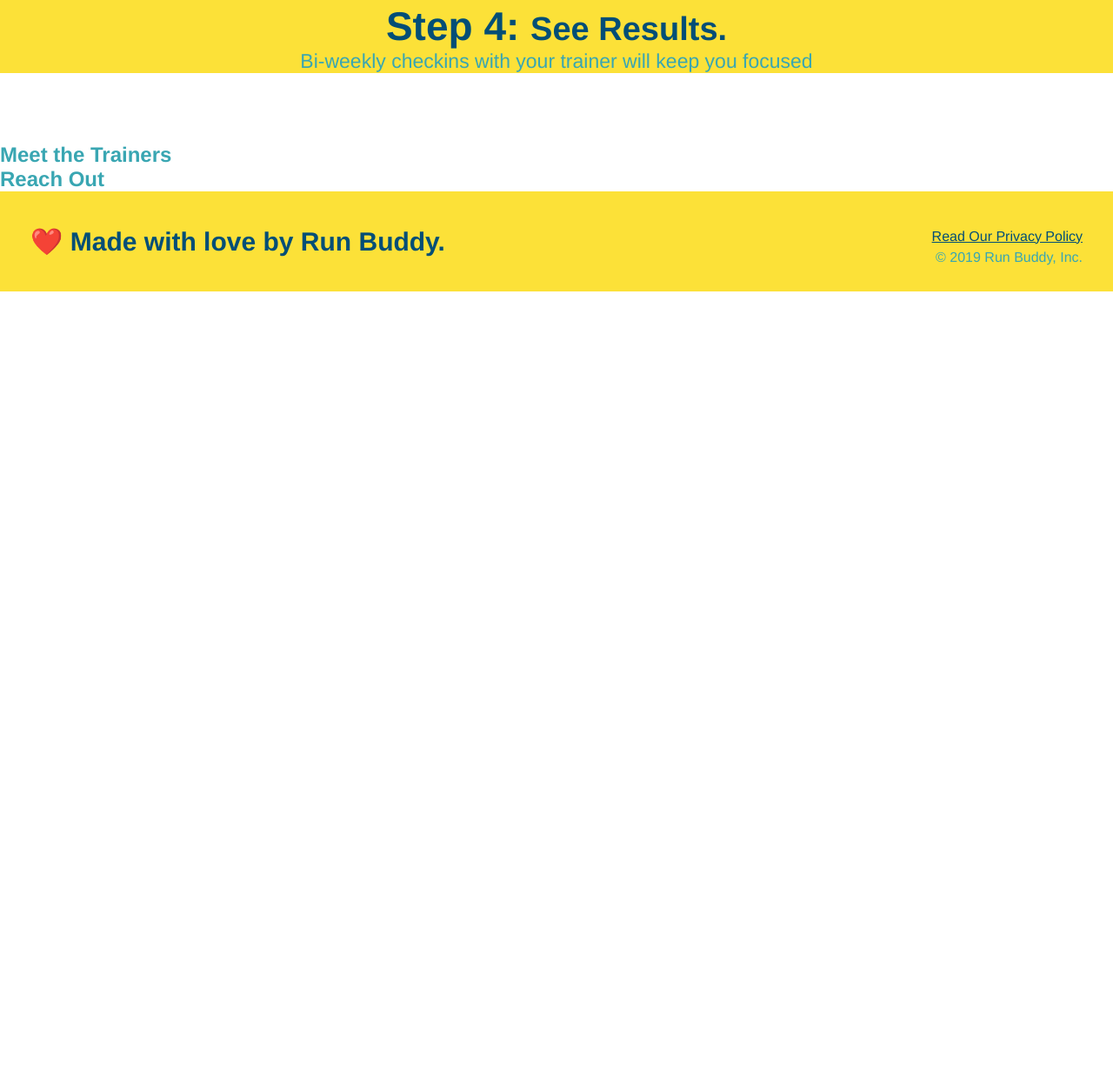
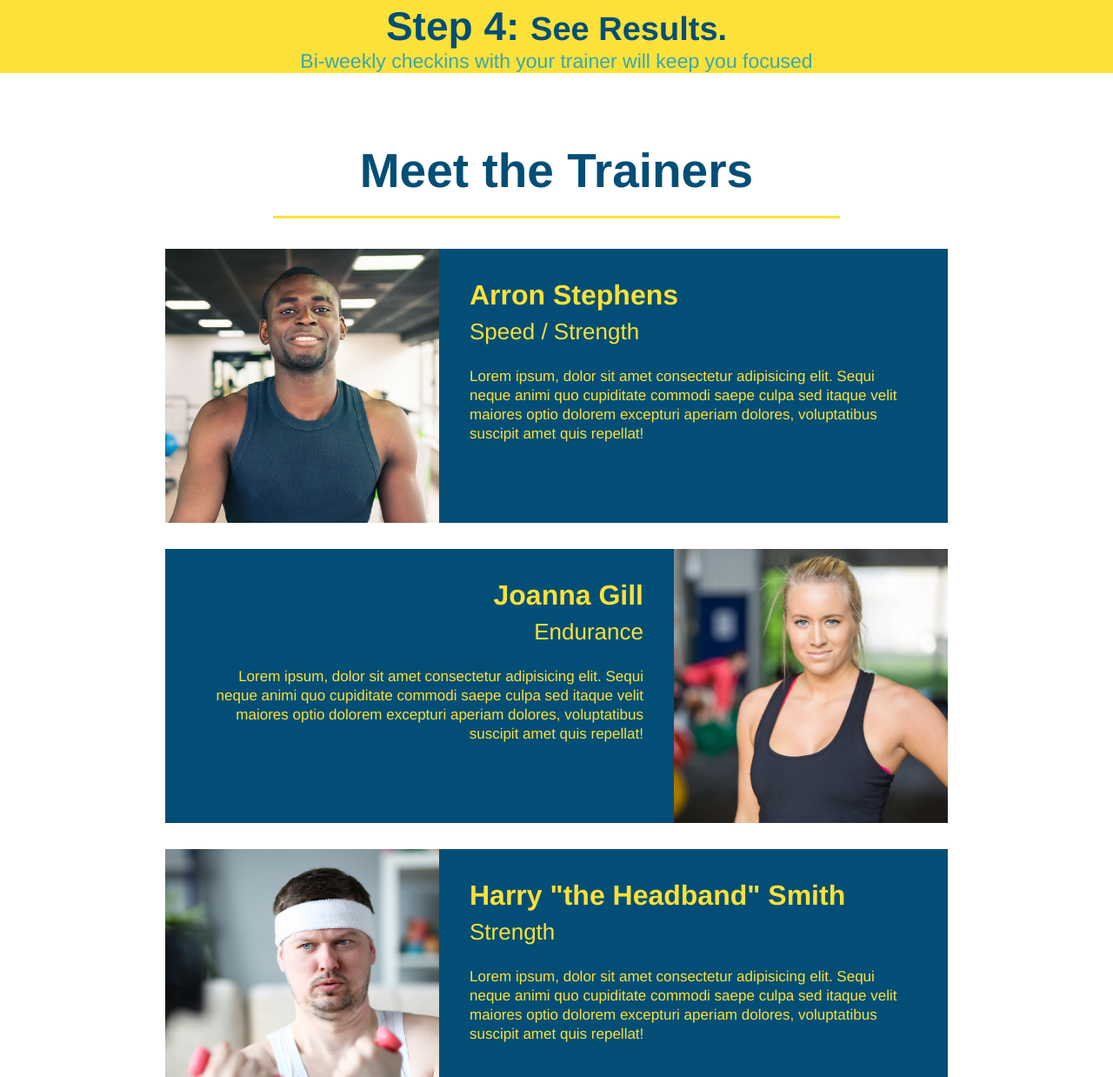
Before and after one commit to NicWille/run-buddy, a plain HTML site: page index.html in a window 1280 px wide. Shown: the part 2393-3631 px from the top of the page at 87% size. Before the commit the page ends 2728 px from the top, so only its background shows below. Drawn offline with Linux system fonts and the light colour scheme.

Commit message:
mett trainers sect

```diff
--- a/assets/css/style.css
+++ b/assets/css/style.css
@@ -188,3 +188,50 @@ footer {
   .steps span {
     font-size: 38px;
   }
+
+  .trainers {
+    text-align: center;
+  }
+
+  .trainer {
+    width: 900px;
+    margin: 0 auto 30px auto;
+    background: #024e76;
+    color: #fce138;
+    overflow: auto;
+  }
+
+  .trainer img {
+    width: 35%;
+    float: left;
+  }
+
+  .trainer-bio {
+    padding: 35px;
+    float: left;
+    width: 65%;
+  }
+
+  .text-left {
+    text-align: left;
+  }
+
+  .text-right {
+    text-align: right;
+  }
+
+  .trainer-bio h3 {
+    font-size: 32px;
+    margin-bottom: 8px;
+  }
+
+  .trainer-bio h4 {
+    font-weight: lighter;
+    font-size: 26px;
+    margin-bottom: 25px;
+  }
+
+  .trainer-bio p {
+    font-size: 17px;
+    line-height: 1.3;
+  }
--- a/index.html
+++ b/index.html
@@ -87,8 +87,44 @@
         </div>
     </section>
     <!-- meet the trainers  -->
-    <section>
-        <h2>Meet the Trainers</h2>
+    <section id="your-trainers" class="trainers">
+        <h2 class="section-title primary-border">Meet the Trainers</h2>
+        <article class="trainer">
+            <img src="./assets/images/trainer-1.jpg" alt="Arron Stephens in his workout clothes, ready to pump iron" />
+            <div class="trainer-bio text-left">
+              <h3>Arron Stephens</h3>
+              <h4>Speed / Strength</h4>
+              <p>
+                Lorem ipsum, dolor sit amet consectetur adipisicing elit. Sequi neque animi quo cupiditate commodi saepe culpa sed
+                itaque velit maiores optio dolorem excepturi aperiam dolores, voluptatibus suscipit amet quis repellat!
+              </p>
+            </div>
+          </article>
+          <!-- second trainer bio -->
+<article class="trainer">
+    <div class="trainer-bio text-right">
+      <h3>Joanna Gill</h3>
+      <h4>Endurance</h4>
+      <p>
+        Lorem ipsum, dolor sit amet consectetur adipisicing elit. Sequi neque animi quo cupiditate commodi saepe culpa sed
+        itaque velit maiores optio dolorem excepturi aperiam dolores, voluptatibus suscipit amet quis repellat!
+      </p>
+    </div>
+    <img src="./assets/images/trainer-2.jpg" alt="Joanna Gill cooling off after a workout" />
+  </article>
+
+  <!-- third trainer bio -->
+  <article class="trainer">
+    <img src="./assets/images/trainer-3.jpg" alt="Harry Smith wearing a headband and lifting comically small pink weights" />
+    <div class="trainer-bio text-left">
+      <h3>Harry "the Headband" Smith</h3>
+      <h4>Strength</h4>
+      <p>
+        Lorem ipsum, dolor sit amet consectetur adipisicing elit. Sequi neque animi quo cupiditate commodi saepe culpa sed
+        itaque velit maiores optio dolorem excepturi aperiam dolores, voluptatibus suscipit amet quis repellat!
+      </p>
+    </div>
+  </article>
     </section>
     <!-- reach out  -->
     <section>
```
Also changed, not shown: assets/images/trainer-1.jpg (added), assets/images/trainer-2.jpg (added), assets/images/trainer-3.jpg (added).
